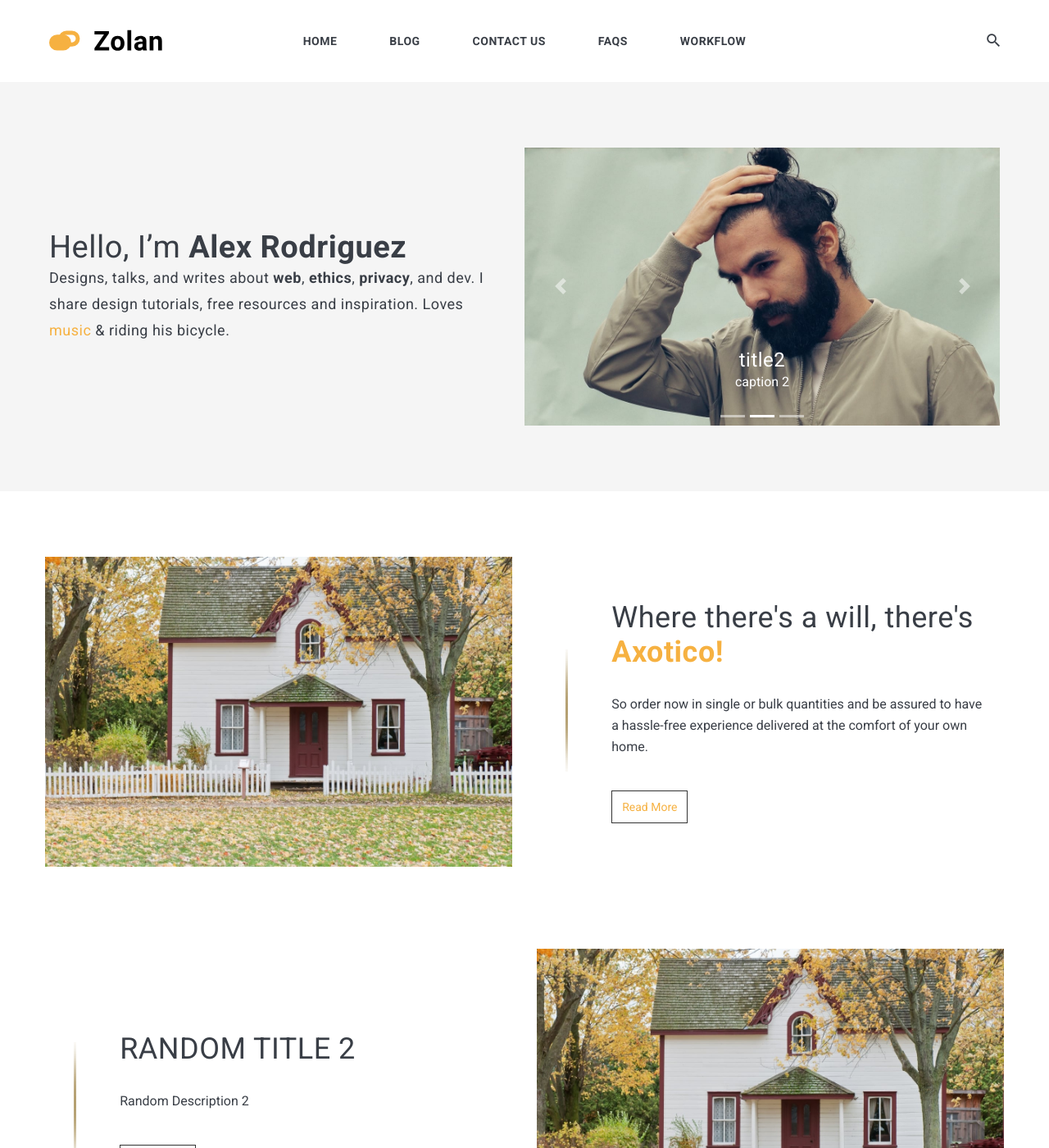
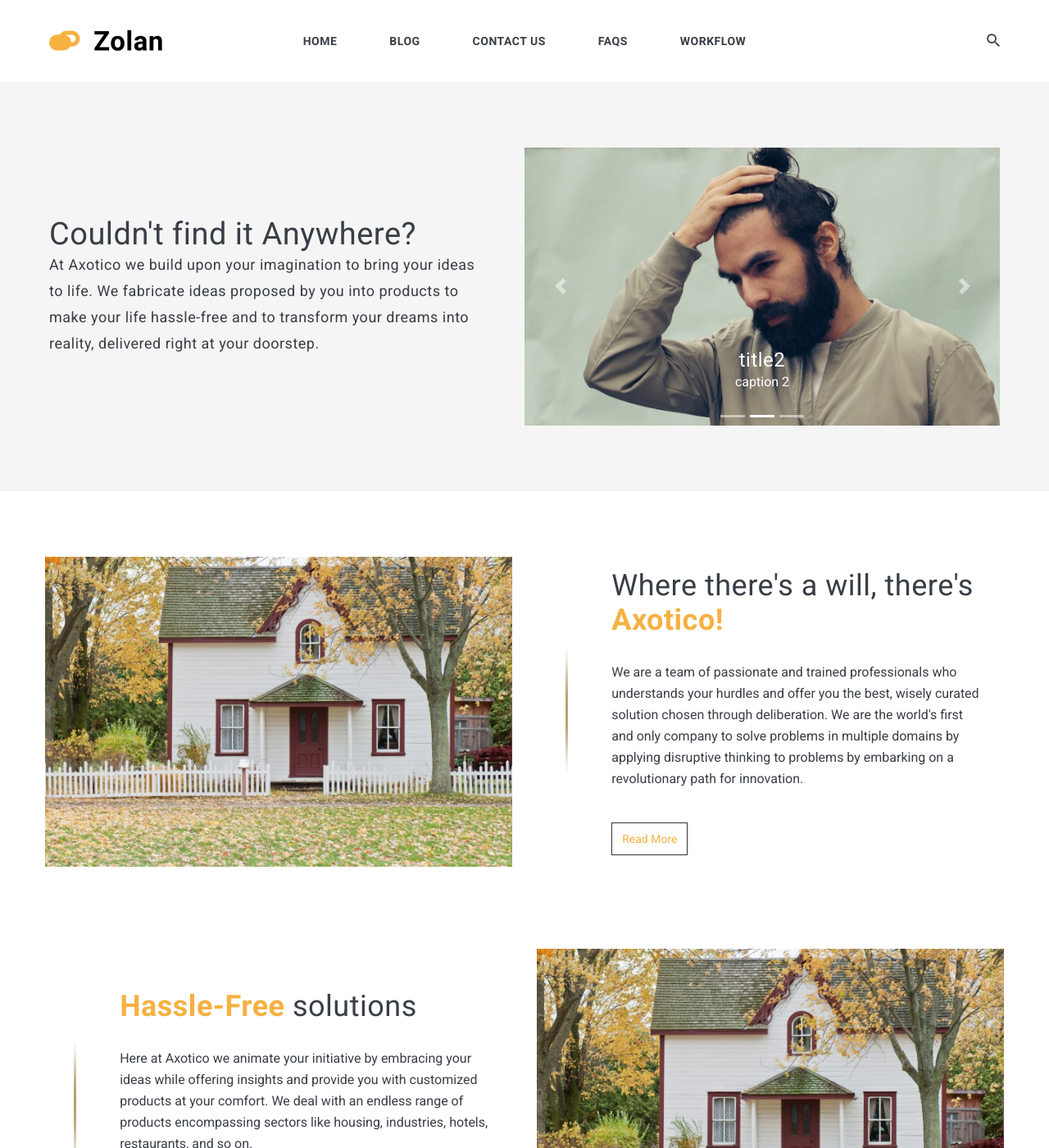
Before and after one commit to meetprakhar/projecthawk, a Jekyll site: the page built from index.html, in a window 1280 px wide and 1400 px high. Shown: the whole window at 82% size. Built offline with Jekyll 4.4.1, drawn with Linux system fonts in a browser that asks for light colours; nearby versions of some CDN libraries; some of the changed text lies outside the part shown.

Commit message:
Added Data

```diff
--- a/_data/settings.yml
+++ b/_data/settings.yml
@@ -6,26 +6,13 @@ description: Zolan is modern minimal theme for Jekyll
 author:
   name: Prakhar Kumar
 
-#-------------------------------
-# contact Us Settings
-contactus:
-  head: Let’s Talk Together
-  intro: 'Shoot us an e-mail or give us a call. '
-  contacts:
-    - icon: map
-      details: '<a href="#">aisjbdnasijdb ONE</a>'
-    - icon: phone
-      details: 'aisjbdnasijdb TWO'
-    - icon: envelope-open
-      details: 'aisjbdnasijdb THREE'
-
 
 #-------------------------------
 # intro Settings
 # images wiil be fetched from the image/ folder
 intro:
-  say-hello: Hello, I’m <strong>Alex Rodriguez</strong>
-  bio: Designs, talks, and writes about <strong>web</strong>, <strong>ethics</strong>, <strong>privacy</strong>, and dev. I share design tutorials, free resources and inspiration. Loves <a href="#">music</a> & riding his bicycle.
+  say-hello: Couldn't find it Anywhere?
+  bio:  'At Axotico we build upon your imagination to bring your ideas to life. We fabricate ideas proposed by you into products to make your life hassle-free and to transform your dreams into reality, delivered right at your doorstep.'
   slideshow:
     - img: intro/01.jpg
       alt: 'one'
@@ -47,15 +34,17 @@ simplesteps:
   - image: 02.jpg
     alt: 'A'
     title: Where there's a will, there's <Strong><a href="#">Axotico!</a></strong>
-    desc: 'So order now in single or bulk quantities and be assured to have a hassle-free experience delivered at the comfort of your own home.'
+    desc: We are a team of passionate and trained professionals who understands your hurdles and offer you the best, wisely curated solution chosen through deliberation. We are the world's first and only company to solve problems in multiple domains by applying disruptive thinking to problems by embarking on a revolutionary path for innovation.
+
   - image: 02.jpg
     alt: 'B'
-    title: RANDOM TITLE 2
-    desc: Random Description 2
+    title: <strong><a>Hassle-Free</a></strong> solutions
+    desc: 'Here at Axotico we animate your initiative by embracing your ideas while offering insights and provide you with customized products at your comfort. We deal with an endless range of products encompassing sectors like housing, industries, hotels, restaurants, and so on.'
+
   - image: 02.jpg
     alt: 'C'
-    title: RANDOM TITLE 3
-    desc: Random Description 3
+    title: <strong><a>Magic</a></strong> at your doorstep
+    desc: 'We bring you the best and convenient solution at your doorstep all over India. <br /> So order now in single or bulk quantities and be assured to have a hassle-free experience delivered at the comfort of your own home.'
 
 #-------------------------------
 # Team Details
@@ -92,6 +81,18 @@ team:
       - title: stack-overflow
         url: #
 
+#-------------------------------
+# contact Us Settings
+contactus:
+  head: Let’s Talk Together
+  intro: 'Shoot us an e-mail or give us a call. '
+  contacts:
+    - icon: map
+      details: '<a href="#">aisjbdnasijdb ONE</a>'
+    - icon: phone
+      details: 'aisjbdnasijdb TWO'
+    - icon: envelope-open
+      details: 'aisjbdnasijdb THREE'
 
 #-------------------------------
 # WorkFlow Settings
```
